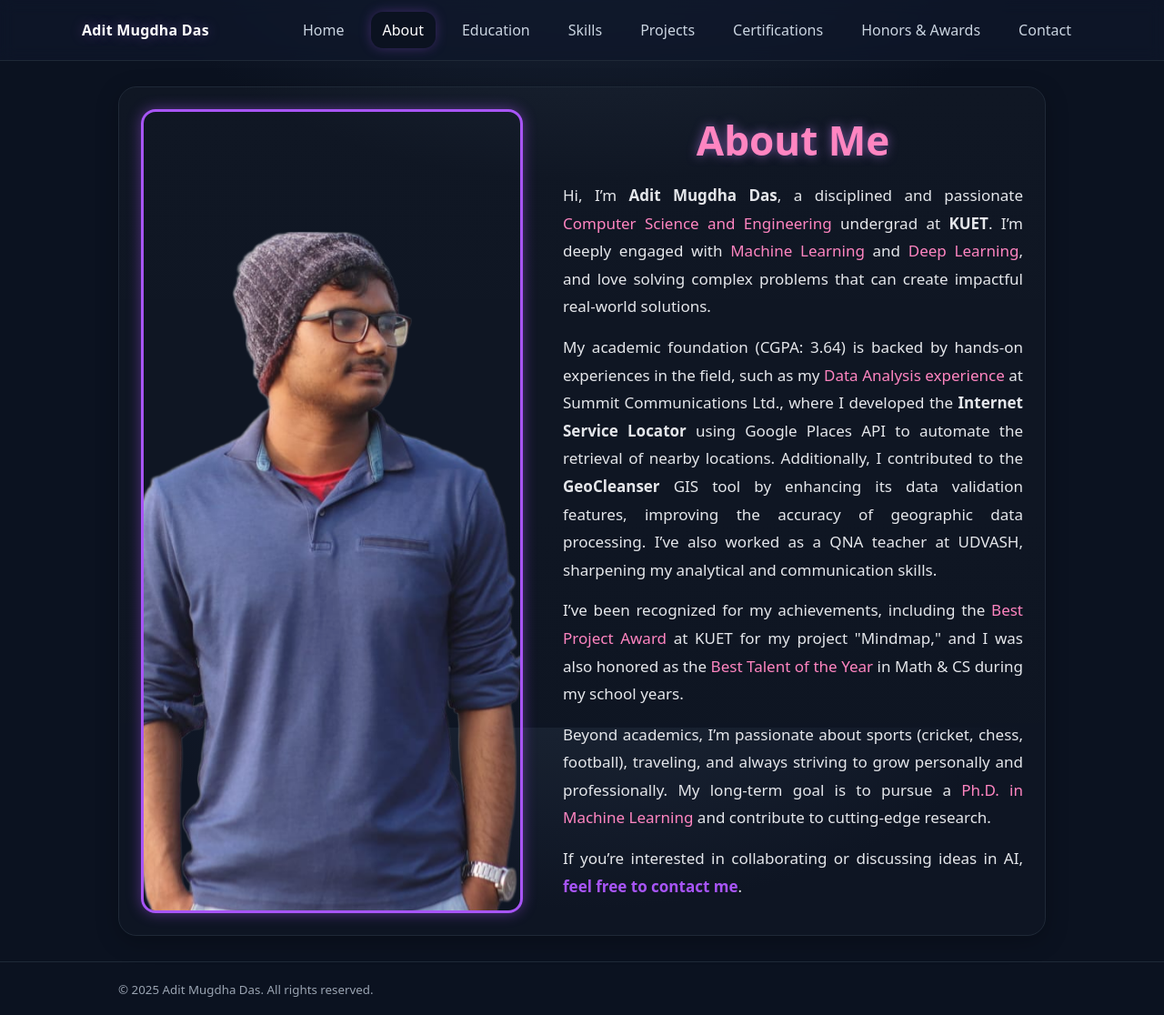
After one commit to Adit-Mugdha-das/portfolio_2107118, a PHP site: page /about.php in a window 1280 px wide. The commit adds this page. Shown: the whole page at 91% size. Run offline with PHP 8.4, Linux system fonts and the light colour scheme.

Commit message:
about page added

```diff
--- /dev/null
+++ b/about.php
@@ -0,0 +1,71 @@
+<?php
+// ---- editable page data ----
+$name       = "Adit Mugdha Das";
+$pageTitle  = "About Me";
+$photoPath  = "assets/aboutphoto.png"; // or "assets/profile.jpeg"
+$intro1 = "Hi, I’m <strong>Adit Mugdha Das</strong>, a disciplined and passionate <span class=\"highlight\">Computer Science and Engineering</span> undergrad at <strong>KUET</strong>. I’m deeply engaged with <span class=\"highlight\">Machine Learning</span> and <span class=\"highlight\">Deep Learning</span>, and love solving complex problems that can create impactful real-world solutions.";
+$intro2 = "My academic foundation (CGPA: 3.64) is backed by hands-on experiences in the field, such as my <span class=\"highlight\">Data Analysis experience</span> at Summit Communications Ltd., where I developed the <strong>Internet Service Locator</strong> using Google Places API to automate the retrieval of nearby locations. Additionally, I contributed to the <strong>GeoCleanser</strong> GIS tool by enhancing its data validation features, improving the accuracy of geographic data processing. I’ve also worked as a QNA teacher at UDVASH, sharpening my analytical and communication skills.";
+$intro3 = "I’ve been recognized for my achievements, including the <span class=\"highlight\">Best Project Award</span> at KUET for my project \"Mindmap,\" and I was also honored as the <span class=\"highlight\">Best Talent of the Year</span> in Math & CS during my school years.";
+$intro4 = "Beyond academics, I’m passionate about sports (cricket, chess, football), traveling, and always striving to grow personally and professionally. My long-term goal is to pursue a <span class=\"highlight\">Ph.D. in Machine Learning</span> and contribute to cutting-edge research.";
+?>
+<!DOCTYPE html>
+<html lang="en">
+<head>
+  <meta charset="utf-8">
+  <title><?= htmlspecialchars($name) ?> — About</title>
+  <meta name="viewport" content="width=device-width, initial-scale=1">
+  <link href="css/style.css" rel="stylesheet">
+  <script defer src="js/app.js"></script>
+</head>
+<body class="is-dark">
+
+<header class="site-header">
+  <div class="container nav">
+    <div class="brand">Adit Mugdha Das</div>
+    <button class="hamburger" id="hamburger" aria-label="Open menu">☰</button>
+    <nav id="nav">
+      <a href="homepage.php">Home</a>
+      <a href="about.php" class="active">About</a>
+      <a href="education.php">Education</a>
+      <a href="skills.php">Skills</a>
+      <a href="projects.php">Projects</a>
+      <a href="certifications.php">Certifications</a>
+      <a href="awards.php">Honors & Awards</a>
+      <a href="contact.php">Contact</a>
+    </nav>
+  </div>
+</header>
+
+<main class="container">
+  <!-- matches the structure/sizing of your old page, no external libs -->
+  <section class="about-wrapper card">
+    <!-- Left: image -->
+    <div class="profile-image">
+      <img src="<?= htmlspecialchars($photoPath) ?>" alt="Photo of <?= htmlspecialchars($name) ?>">
+    </div>
+
+    <!-- Right: text -->
+    <div class="about-text-content">
+      <h1 class="about-title"><?= htmlspecialchars($pageTitle) ?></h1>
+
+      <p class="about-text"><?= $intro1 ?></p>
+      <p class="about-text"><?= $intro2 ?></p>
+      <p class="about-text"><?= $intro3 ?></p>
+      <p class="about-text"><?= $intro4 ?></p>
+
+      <p class="about-text">
+        If you’re interested in collaborating or discussing ideas in AI,
+        <a class="cta-link" href="contact.php">feel free to contact me</a>.
+      </p>
+    </div>
+  </section>
+</main>
+
+<footer class="site-footer">
+  <div class="container">
+    <small>© <?= date('Y') ?> <?= htmlspecialchars($name) ?>. All rights reserved.</small>
+  </div>
+</footer>
+
+</body>
+</html>
--- a/css/style.css
+++ b/css/style.css
@@ -110,3 +110,83 @@ nav a.active{ color:#fff; background:#0b1220; box-shadow:0 0 0 1px #0b1220, 0 0
 
 /* Footer */
 .site-footer{ border-top:1px solid var(--line); padding:18px 0; color:#9aa4b2; }
+
+
+
+/* ===== About page (no external libs) ===== */
+
+/* Outer wrapper similar to your previous layout */
+.about-wrapper{
+  display:flex;
+  flex-direction:column;
+  gap:24px;
+  padding:24px;
+  margin:28px auto;
+}
+@media (min-width: 768px){
+  .about-wrapper{ flex-direction:row; align-items:stretch; }
+}
+
+/* Left: image panel */
+.profile-image{
+  flex:1.35;              /* was 1 */
+  min-height:500px;       /* was 380px */
+  border-radius:16px;
+  overflow:hidden;
+  border:3px solid var(--brand-strong);
+  box-shadow:0 0 15px rgba(168,85,247,.45);
+  transition: transform .35s ease, box-shadow .35s ease;
+}
+@media (min-width: 992px){
+  .profile-image{ min-width:420px; }
+.profile-image:hover{ transform:scale(1.02); box-shadow:0 0 20px rgba(192,132,252,.55) }
+.profile-image img{
+  width:100%; height:100%; object-fit:cover;
+  object-position: 40% center; /* like your previous page */
+  transition: transform .35s ease;
+}
+.profile-image:hover img{ transform: scale(1.02) }
+
+/* Right: text column */
+.about-text-content{
+  flex:1.65;
+  padding-left: 20px;
+}
+@media (max-width: 767px){
+  .about-text-content{ padding-left:0; text-align:left }
+}
+
+/* Heading with a soft neon glow */
+.about-title{
+  text-align:center;
+  color:#ff85c1;
+  font-size: clamp(28px, 4vw, 44px);
+  margin: 4px 0 16px;
+  text-shadow: 0 0 12px rgba(192,132,252,.55);
+  font-weight:800;
+}
+
+/* Body text */
+.about-text{
+  font-size: 1rem;
+  line-height: 1.8;
+  color: var(--text);
+  text-align: justify;
+  margin: 0 0 14px;
+}
+@media (min-width: 640px){
+  .about-text{ font-size: 1.0625rem } /* slightly larger on sm+ */
+}
+
+/* Accent utilities */
+.highlight{ color:#ff85c1 }
+.cta-link{ color: var(--brand-strong); font-weight:700; text-decoration:none }
+.cta-link:hover{ color:#c084fc }
+
+/* Mobile adjustments to mimic your old behavior */
+@media (max-width: 767px){
+  .about-wrapper{ padding:12px; align-items:center }
+  .profile-image{ width:100%; min-height:auto; margin-bottom:10px }
+  .profile-image img{ height:auto }
+  .about-title{ font-size: 1.9rem }
+}
```
Also changed, not shown: assets/aboutphoto.png (added).
